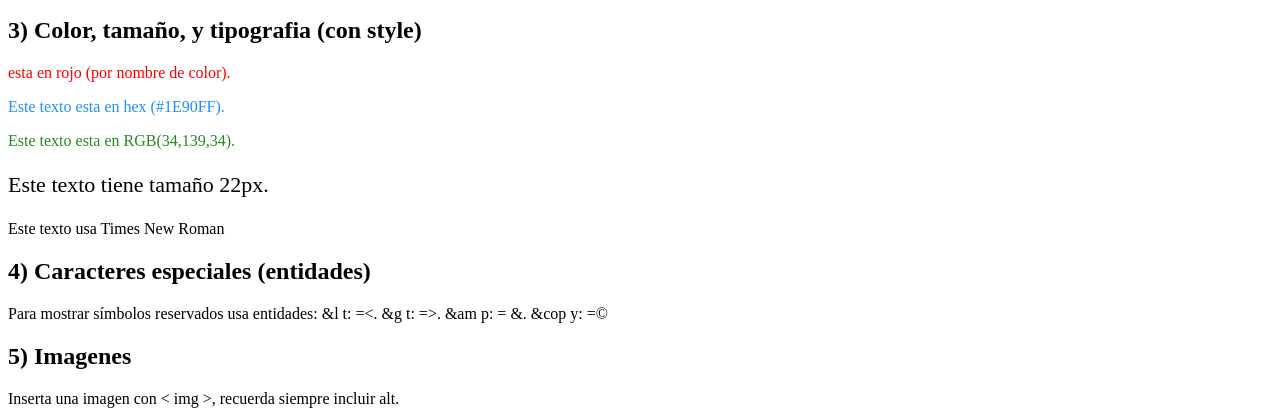
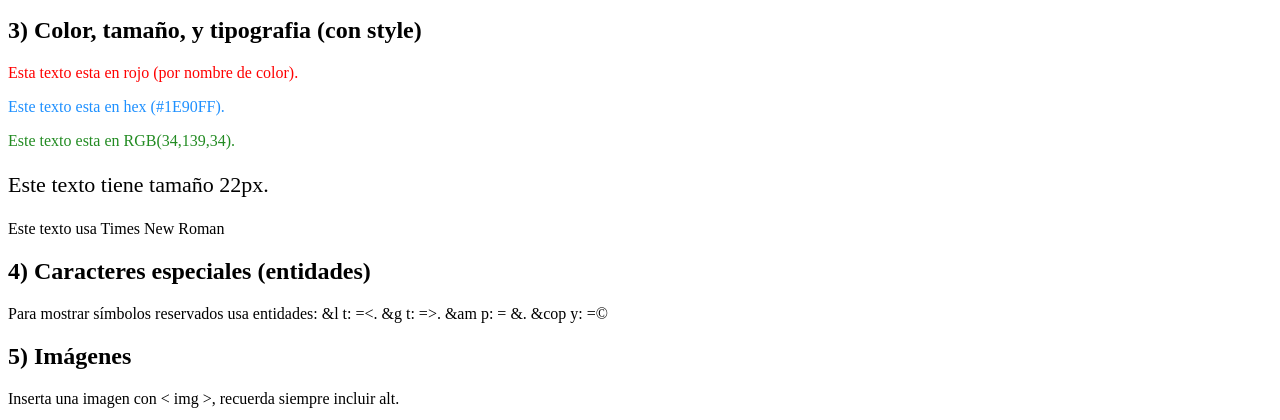
Before and after one commit to josue-j-fernandez/labohtml, a plain HTML site: page index.html in a window 1280 px wide. Shown: the part 358-778 px from the top of the page. Drawn offline with Linux system fonts and the light colour scheme.

Commit message:
fix: Presentacion laboratorio HTML 02/09

```diff
--- a/index.html
+++ b/index.html
@@ -16,14 +16,14 @@
     <h2>2) Formato de texto</h2>
     <p><b>Negrita semántica</b>, <i>cursiva semántica</i>, <u>subrayado</u> y <s>tachado.</s></p>
     <h2>3) Color, tamaño, y tipografia (con style)</h2>
-    <p style="color: red;"> esta en rojo (por nombre de color).</p>
+    <p style="color: red;"> Esta texto esta en rojo (por nombre de color).</p>
     <p style="color: #1E90FF;">Este texto esta en hex (#1E90FF).</p>
     <p style="color: rgb(34,139,34);">Este texto esta en RGB(34,139,34).</p>
     <p style="font-size:22px;">Este texto tiene tamaño 22px.</p>
     <p style="font-family: Times New Roman;">Este texto usa Times New Roman</p>
     <h2>4) Caracteres especiales (entidades)</h2>
     <p>Para mostrar símbolos reservados usa entidades: &l t: =&lt. &g t: =&gt. &am p: = &amp. &cop y: =&copy</p>
-    <h2>5) Imagenes</h2>
+    <h2>5) Imágenes</h2>
     <P>Inserta una imagen con &lt img &gt, recuerda siempre incluir alt.</P>
     <img src="https://upload.wikimedia.org/wikipedia/commons/6/61/HTML5_logo_and_wordmark.svg" alt="Logo HTML" width="200">
     <p>Si no tienes internet coloca una imagen local (por ejemplo: foto.jpg).</p>
```
